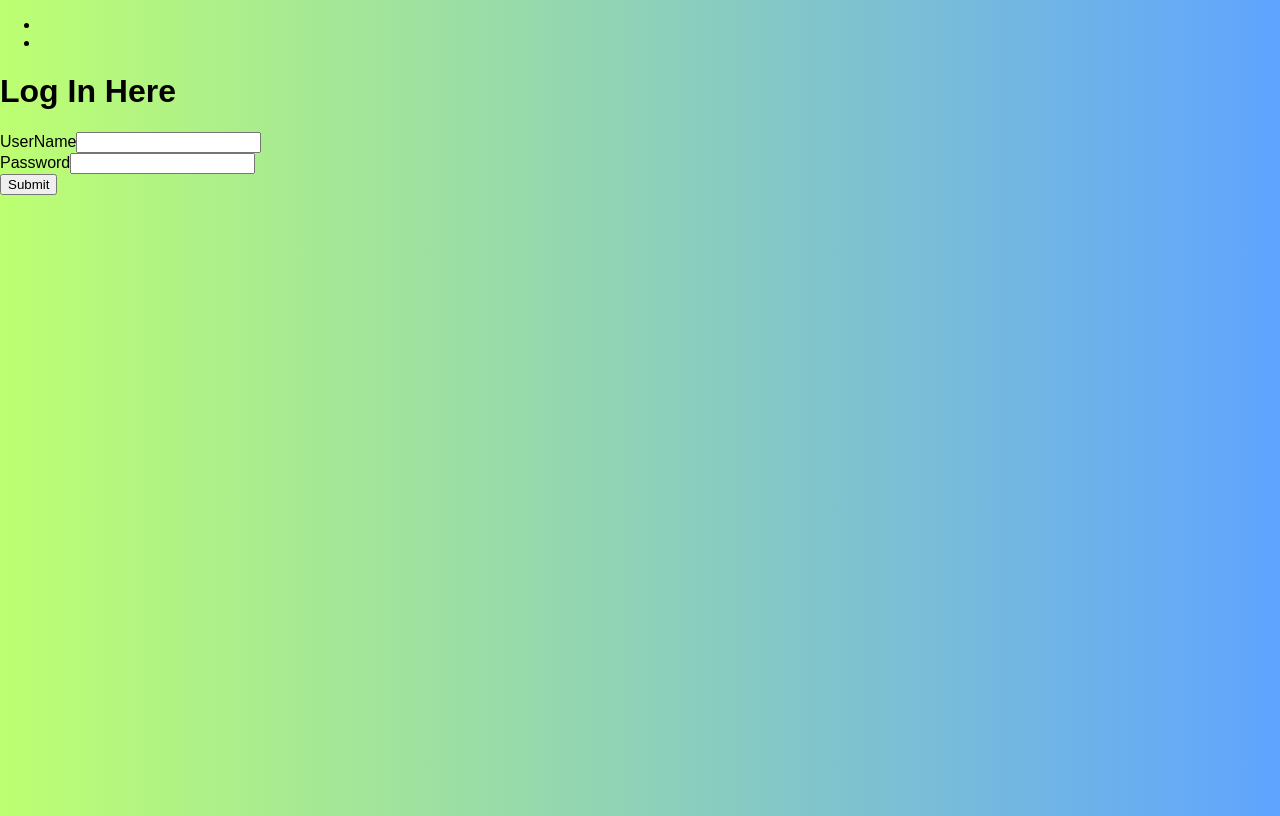
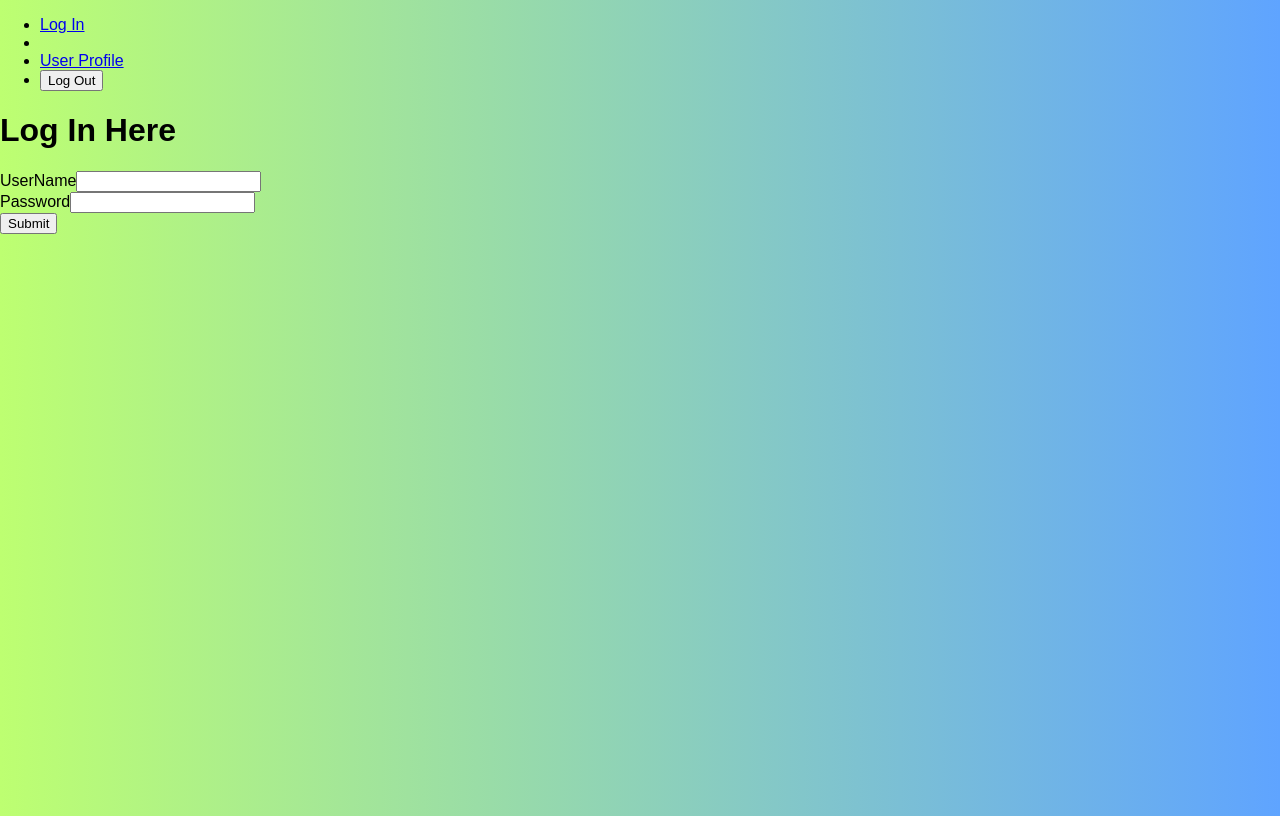
Before and after one commit to Bryecook/phase-4-project, a React (Create React App) app in the folder on-the-rocks-client/: page / in a window 1280 px wide. Built offline with nearby package versions, Linux system fonts and the light colour scheme.

Commit message:
logout done

```diff
--- a/on-the-rocks-client/src/App.js
+++ b/on-the-rocks-client/src/App.js
@@ -20,7 +20,8 @@ class App extends React.Component {
   state = {
     cocktailArray: [],
     usersArray: [],
-    currentUser: {}
+    currentUser: {},
+    currentPage: {}
   }
 
   componentDidMount() {
@@ -67,6 +68,9 @@ class App extends React.Component {
         this.getUsers()
         this.setUser(data.name)
         this.getCocktails()
+        this.setState({
+          currentPage: <Redirect to='/CockTails' />
+        })
         // <Redirect to='/CocktailContainer' />
       })
   }
@@ -88,7 +92,7 @@ class App extends React.Component {
   }
 
   setUser = (name) => {
-    let user = this.state.usersArray.filter(user => user.name === name  )[0]
+    let user = this.state.usersArray.filter(user => user.name === name)[0]
     this.setState({
       currentUser: user
     })
@@ -102,16 +106,30 @@ class App extends React.Component {
     console.log(cocktail, "dislike function")
   }
 
+  handleLogout = () => {
+    localStorage.clear()
+    // return <Redirect to='/LogIn' />
+    this.setState({
+      currentPage: <Redirect to='/' />
+    })
+  }
+
   render() {
     return (
       <BrowserRouter>
         <nav>
           <ul>
             <li>
+              <Link to='/'>Log In</Link>
+            </li>
+            <li>
               {localStorage.token ? <Link to='/Cocktails'>Cocktails</Link> : <Redirect to='/' />}
             </li>
             <li>
-
+              <Link to='/UserCard'>User Profile</Link>
+            </li>
+            <li>
+              <button onClick={() => this.handleLogout()}>Log Out</button>
             </li>
           </ul>
         </nav>
@@ -121,13 +139,13 @@ class App extends React.Component {
             <LogIn handleLogIn={this.handleLogIn} />
           </Route>
           <Route exact path='/UserCard'>
-            <UserCard user={this.state.currentUser}/>
+            <UserCard user={this.state.currentUser} />
           </Route>
         </Switch>
 
         <Switch >
           <Route exact path="/cocktails">
-          <CocktailContainer cocktailArray = {this.state.cocktailArray} like= {this.like} dislike= {this.dislike}/>
+            <CocktailContainer cocktailArray={this.state.cocktailArray} like={this.like} dislike={this.dislike} />
           </Route>
         </Switch>
       </BrowserRouter>
--- a/on-the-rocks-client/src/components/UserCard.js
+++ b/on-the-rocks-client/src/components/UserCard.js
@@ -5,7 +5,9 @@ export default class UserCard extends Component {
     render() {
         return (
             <div>
-                <h1>{this.props.user.name}</h1>
+                <h1>{this.props.user.name}'s Favorites/Dislikes List</h1>
+                <h3>Age: {this.props.user.age}</h3>
+                <h3>Home Town: {this.props.user.hometown}</h3>
             </div>
         )
     }
```
Lines whose indentation alone changed are shown as unchanged.
